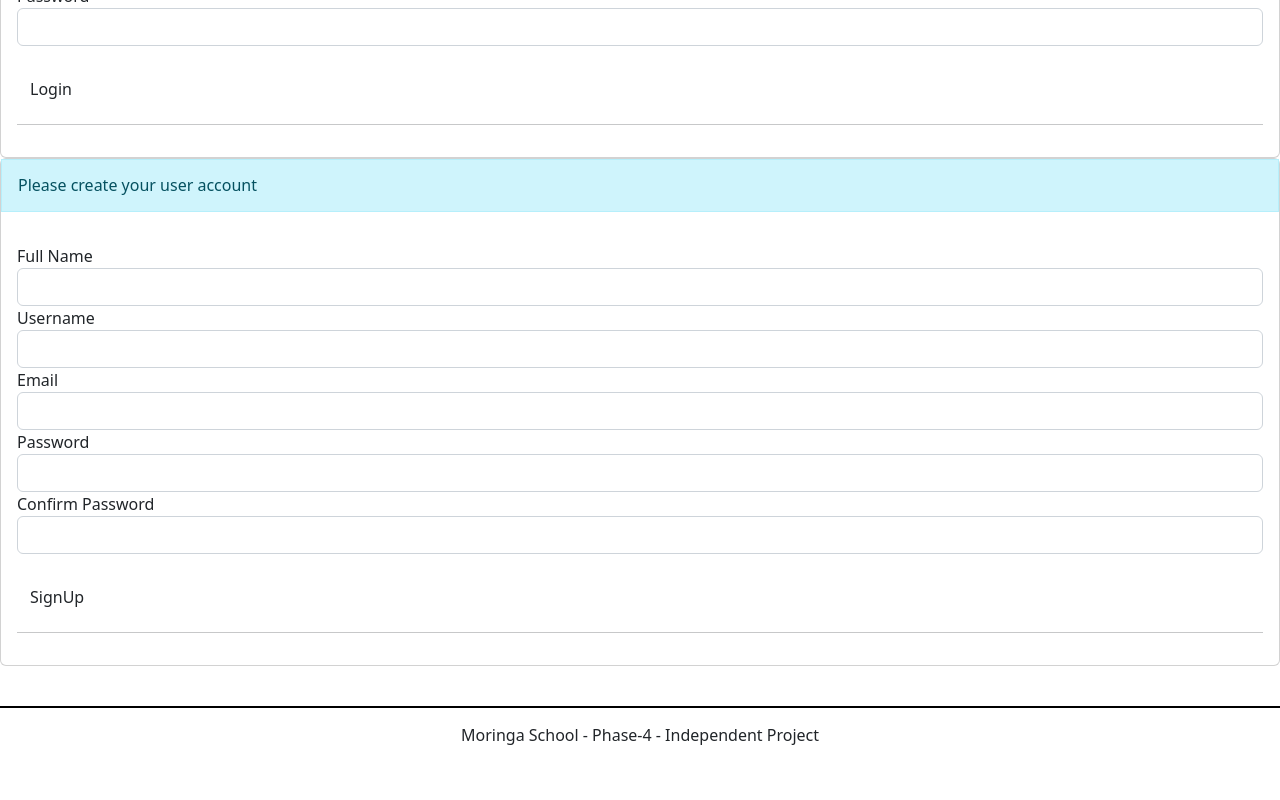
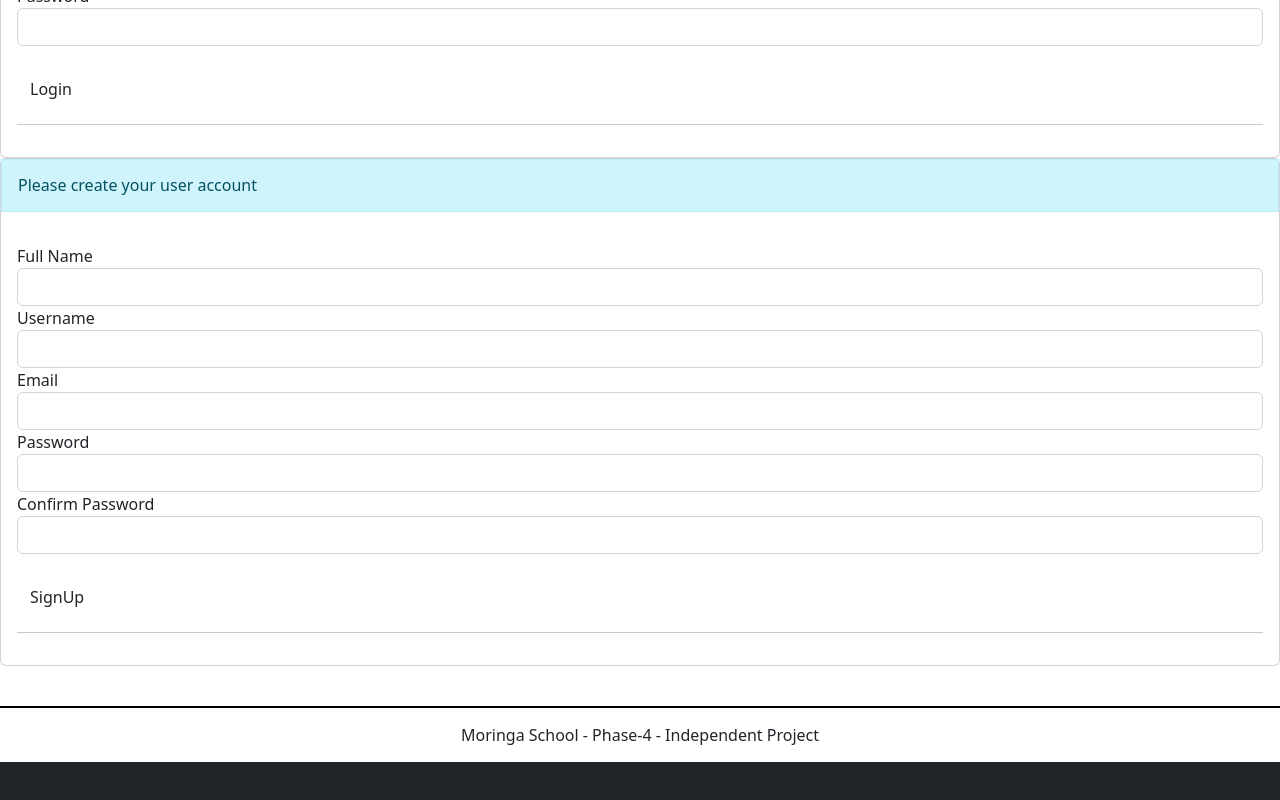
Before and after one commit to oumamoringa/homefit_front, a React (Create React App) app: page / in a window 1280 px wide. Shown: the part 164-964 px from the top of the page. Before the commit the page ends 926 px from the top, so only its background shows below. Built offline with nearby package versions, Linux system fonts and the light colour scheme.

Commit message:
Adding the navbar

```diff
--- a/package.json
+++ b/package.json
@@ -8,7 +8,9 @@
     "@testing-library/user-event": "^13.5.0",
     "bootstrap": "^5.2.3",
     "react": "^18.2.0",
+    "react-bootstrap": "^2.6.0",
     "react-dom": "^18.2.0",
+    "react-router-dom": "^6.4.4",
     "react-scripts": "5.0.1",
     "web-vitals": "^2.1.4"
   },
--- a/src/components/App.js
+++ b/src/components/App.js
@@ -3,6 +3,7 @@ import React from 'react';
 import Login from './LoginForm';
 import SignUpForm from './SignUpForm';
 import Footer from './Footer';
+import NavBar from './NavaBar';
 
 
 function App() {
@@ -11,6 +12,7 @@ function App() {
         <Login/>
         <SignUpForm/>
         <Footer/>
+        <NavBar/>
 
 
     </div>
--- a/src/components/NavaBar.js
+++ b/src/components/NavaBar.js
@@ -0,0 +1,44 @@
+import React from 'react'
+import { Link } from 'react-router-dom';
+import Container from 'react-bootstrap/Container';
+import Nav from 'react-bootstrap/Nav';
+import Navbar from 'react-bootstrap/Navbar';
+import Button from 'react-bootstrap/Button';
+
+function NavBar({ setUser, user }) {
+
+  function handleLogoutClick() {
+    fetch('/logout', { method: "DELETE" })
+      .then(r => {
+        if (r.ok) {
+          setUser(null);
+        }
+      });
+  }
+
+  return (
+<Navbar collapseOnSelect expand="lg" bg="dark" variant="dark">
+{/* <Container>
+  <Navbar.Brand style={{fontWeight:"700"}}  to ="/">MY YOGA ZONE</Navbar.Brand>
+  <Navbar.Toggle aria-controls="responsive-navbar-nav" />
+  <Navbar.Collapse id="responsive-navbar-nav">
+    <Nav className="me-auto">
+      <Nav.Link ><Link style={{ color: 'inherit', textDecoration: 'inherit'}} to="/">Home</Link></Nav.Link>
+      <Nav.Link ><Link style={{ color: 'inherit', textDecoration: 'inherit'}} to="/trainers">Trainers</Link></Nav.Link>
+      <Nav.Link ><Link style={{ color: 'inherit', textDecoration: 'inherit'}} to="/yoga-tutorials">Tutorial Videos</Link></Nav.Link>
+      <Nav.Link ><Link style={{ color: 'inherit', textDecoration: 'inherit'}} to="/add-tutorial">Add Tutorial Videos</Link></Nav.Link>
+      <Nav.Link ><Link style={{ color: 'inherit', textDecoration: 'inherit'}} to="/trainees">Trainees</Link></Nav.Link>
+    </Nav>
+    <Nav>
+      <Nav.Link >WELCOME {(user.name).toUpperCase()}</Nav.Link>
+     <Nav.Link  > <Link style={{ color: 'inherit', textDecoration: 'inherit'}} to="/profile">My Profile</Link></Nav.Link>
+      <Nav.Link ><Button onClick={handleLogoutClick}>LOGOUT</Button></Nav.Link>
+       </Nav>
+  </Navbar.Collapse>
+</Container> */}
+<h3>Navbar</h3>
+</Navbar>
+  );
+}
+
+export default NavBar;
```
Also changed, not shown: 1 other file (tests, documents, lock files or other folders).
